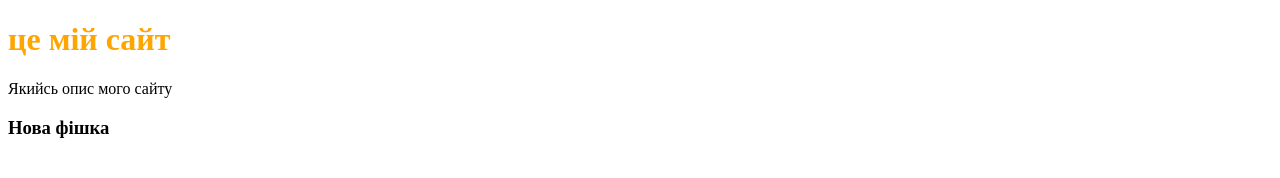
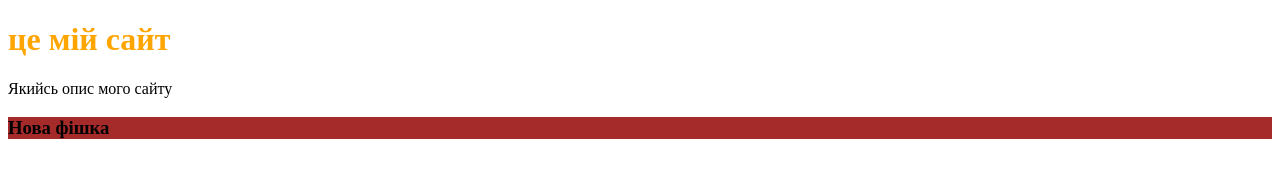
Before and after one commit to rostislavbest/project100, a plain HTML site: page index.html in a window 1280 px wide. Drawn offline with Linux system fonts and the light colour scheme.

Commit message:
Update style.css

```diff
--- a/style.css
+++ b/style.css
@@ -1,3 +1,10 @@
 h1{
   color:orange;
 }
+h3{
+background-color:brown;
+
+}
+h3:hover{
+  background-color:purple;
+}
```
